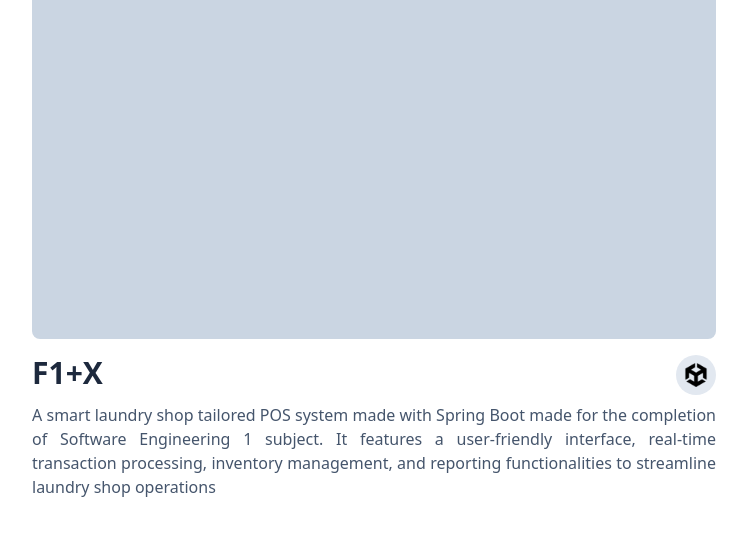
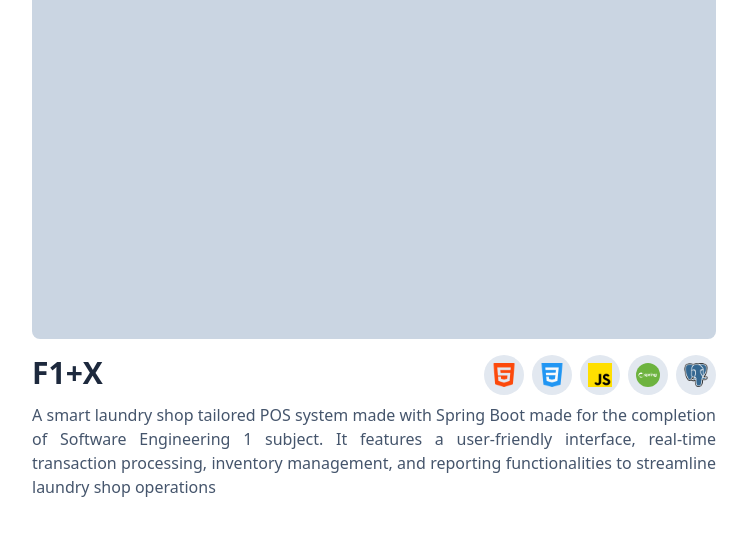
Before and after one commit to tqcss/portfolio-villareal, a website built with Vite: page index.html in a window 1280 px wide. Shown: the part 3147-3682 px from the top of the page, without its empty margins (248-995 px from the left). Built offline with nearby package versions, Linux system fonts and the light colour scheme.

Commit message:
feat: add f1+x technologies

```diff
--- a/index.html
+++ b/index.html
@@ -151,7 +151,11 @@
             <div class="flex flex-col sm:flex-row justify-between mt-4">
               <h3 class="text-3xl font-bold text-slate-800">F1+X</h3>
               <ul class="flex flex-wrap gap-2">
-                <li class="aspect-square w-10 bg-slate-200 p-2 rounded-full"><img src="src/assets/unity.png" alt="Unity"></li>
+                <li class="aspect-square w-10 bg-slate-200 p-2 rounded-full"><img src="src/assets/html-5.png" alt="HTML5"></li>
+                <li class="aspect-square w-10 bg-slate-200 p-2 rounded-full"><img src="src/assets/css-3.png" alt="CSS3"></li>
+                <li class="aspect-square w-10 bg-slate-200 p-2 rounded-full"><img src="src/assets/js.png" alt="JavaScript"></li>
+                <li class="aspect-square w-10 bg-slate-200 p-2 rounded-full"><img src="src/assets/springboot-inner.svg" alt="Springboot"></li>
+                <li class="aspect-square w-10 bg-slate-200 p-2 rounded-full"><img src="src/assets/postgre.png" alt="PostgreSQL"></li>
               </ul>
             </div>
             <p class="mt-2 text-slate-600 text-justify">
```
